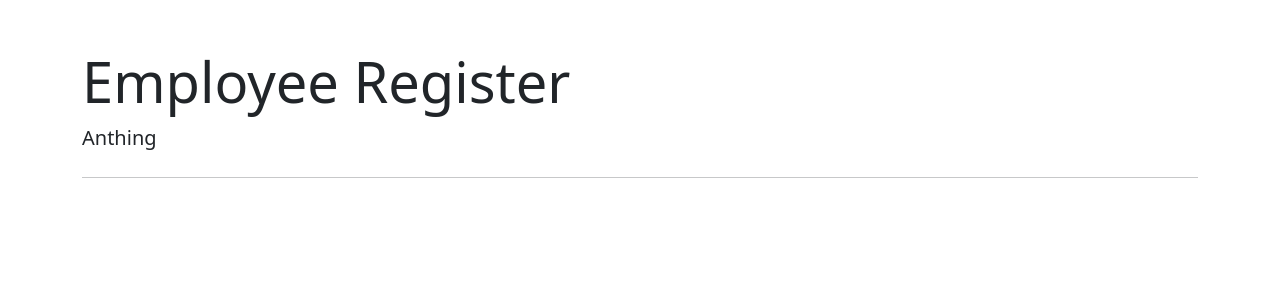
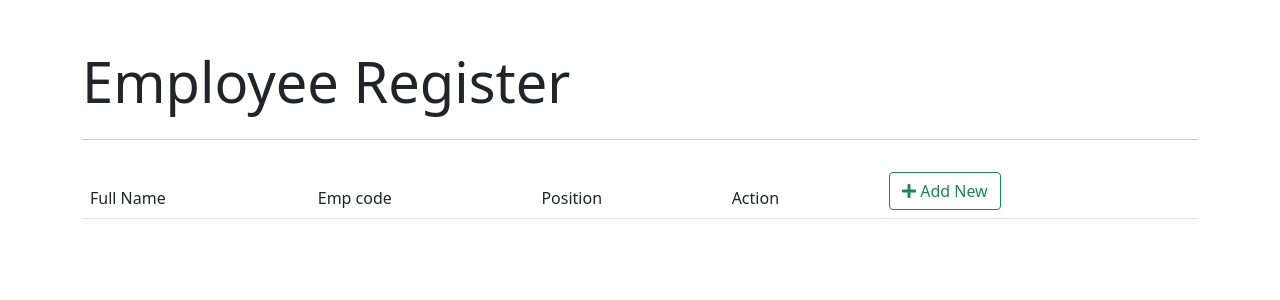
Before and after one commit to harshfulzele987/emp-curd-django, a Django app: page /employee/list/ in a window 1280 px wide. Shown: the top 300 px of the page. Run offline with Django 4.2, Linux system fonts and the light colour scheme; data that the repository does not hold is empty; some libraries are stand-ins or nearby versions.

Commit message:
CURD Feature added

```diff
--- a/empManegment/employee_list/models.py
+++ b/empManegment/employee_list/models.py
@@ -5,9 +5,12 @@ from django.db import models
 class Position(models.Model):
         title = models.CharField(max_length=20)
 
+        def __str__(self):
+                return self.title
+
 
 class Employee(models.Model):
     fullname = models.CharField(max_length=20)
     emp_code = models.CharField(max_length=2)
-    phone = models.CharField(max_length=11 )
+#     phone = models.CharField(max_length=11 )
     position = models.ForeignKey(Position, on_delete=models.CASCADE)
--- a/empManegment/employee_list/templates/employee_list/base.html
+++ b/empManegment/employee_list/templates/employee_list/base.html
@@ -24,11 +24,11 @@
       <div class="col md-1 mt-5 offset">
         <div class="jumbotron">
           <h1 class="display-4">Employee Register</h1>
-          <p class="lead">
-            Anthing
-          </p>
+
           <hr class="my-4" />
-          {% block content %} {% endblock content %}
+          {% block content %}
+
+           {% endblock content %}
           </p>
         </div>
       </div>
--- a/empManegment/employee_list/templates/employee_list/employee_list.html
+++ b/empManegment/employee_list/templates/employee_list/employee_list.html
@@ -1,3 +1,42 @@
 {% extends 'employee_list/base.html' %}
 
-{% block content %}  {% endblock content %}
+{% block content %}
+
+<table class="table table-borderless">
+    <thead class="border-bottom font-weight-bold">
+        <tr>
+            <td> Full Name</td>
+            <td> Emp code</td>
+            <td> Position</td>
+            <td> Action</td>
+            <td>
+                <a href="{% url 'employee_insert' %}" class="btn btn-outline-success">
+                    <i class="fas fa-plus"></i> Add New
+                </a>
+            </td>
+
+        </tr>
+    </thead>
+    <tbody>
+        {% for employee in employee_lsit  %}
+        <tr>
+            <td>{{employee.fullname}}</td>
+            <td>{{employee.emp_code}}</td>
+            <td>{{employee.position}}</td>
+            <td>
+                <a href="{% url 'employee_update' employee.id  %}" class="btn btn-secondary "><i class="fas fa-share"></i> Update</a>
+            </td>
+            <td>
+                <form method="post" action=" {% url 'employee_delete' employee.id %}">
+                    {% csrf_token %}
+                    <button type="submit" class="btn btn-danger "><i class="fas fa-share"></i> Delete</button>
+
+                </form>
+            </td>
+        </tr>
+
+        {% endfor %}
+    </tbody>
+</table>
+
+ {% endblock content %}
--- a/empManegment/employee_list/urls.py
+++ b/empManegment/employee_list/urls.py
@@ -3,7 +3,10 @@ from django.urls import path ,include
 from . import views
 urlpatterns = [
 
-    path('list/' , views.employee_list),
-    path('form/' , views.employee_form)
+    path('list/' , views.employee_list, name="employee_list"),
+    path('' , views.employee_form, name="employee_insert"),
+    path('delete/<int:id>' , views.employee_delete, name="employee_delete"),
+
+    path('<int:id>/' , views.employee_form , name="employee_update")
 
 ]
--- a/empManegment/employee_list/views.py
+++ b/empManegment/employee_list/views.py
@@ -1,20 +1,39 @@
-from django.shortcuts import render
+from django.shortcuts import render ,redirect
 from .form import EmployeeForm
+from .models import Employee
 
 # Create your views here.
 
 
 def employee_list(request):
-    return render(request, 'employee_list/employee_list.html')
+    contex ={'employee_lsit': Employee.objects.all()}
+    return render(request, 'employee_list/employee_list.html',contex)
 
 
 
-def employee_form(request):
-    form = EmployeeForm()
-    return render(request, 'employee_list/employee_form.html' ,{'form': form})
+def employee_form(request ,id=0):
+    if request.method == "GET":
+        if id == 0:
+            form = EmployeeForm()
+        else:
+            employee = Employee.objects.get(pk =id)
+            form = EmployeeForm(instance=employee)
+        return render(request, 'employee_list/employee_form.html' ,{'form': form})
+    else:
+        if id==0:
+            form = EmployeeForm(request.POST)
+        else:
+            employee = Employee.objects.get(pk =id)
+            form = EmployeeForm(request.POST ,instance=employee)
+
+        if form.is_valid():
+            form.save()
+        return redirect('/employee/list')
 
 
 
 
-def employee_delete(request):
-    return
+def employee_delete(request ,id):
+    employee = Employee.objects.get(pk =id)
+    employee.delete()
+    return  redirect('/employee/list')
```
Also changed, not shown: empManegment/employee_list/form.py (+10 -1 lines), empManegment/employee_list/templates/employee_list/employee_form.html (+7 -1 lines).
